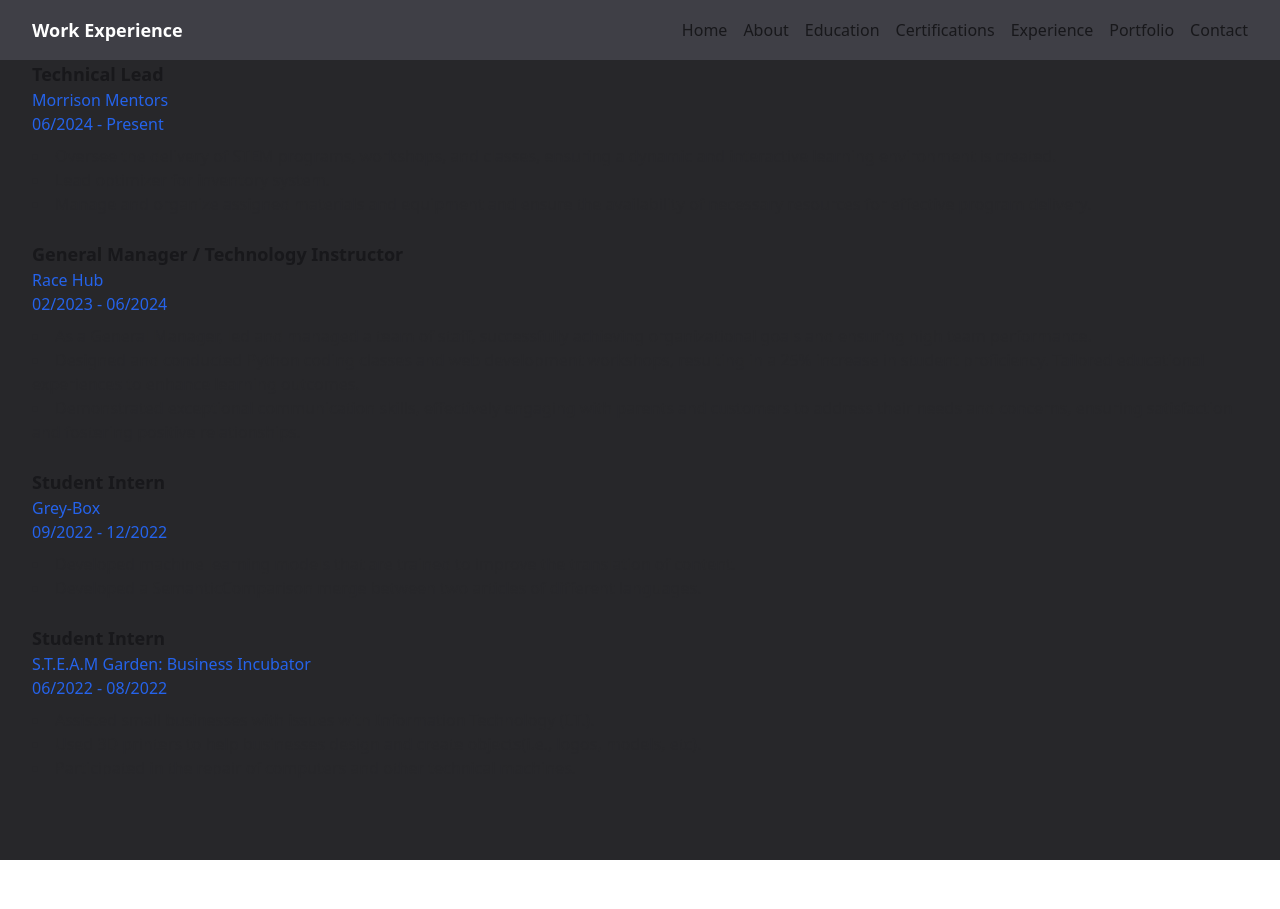
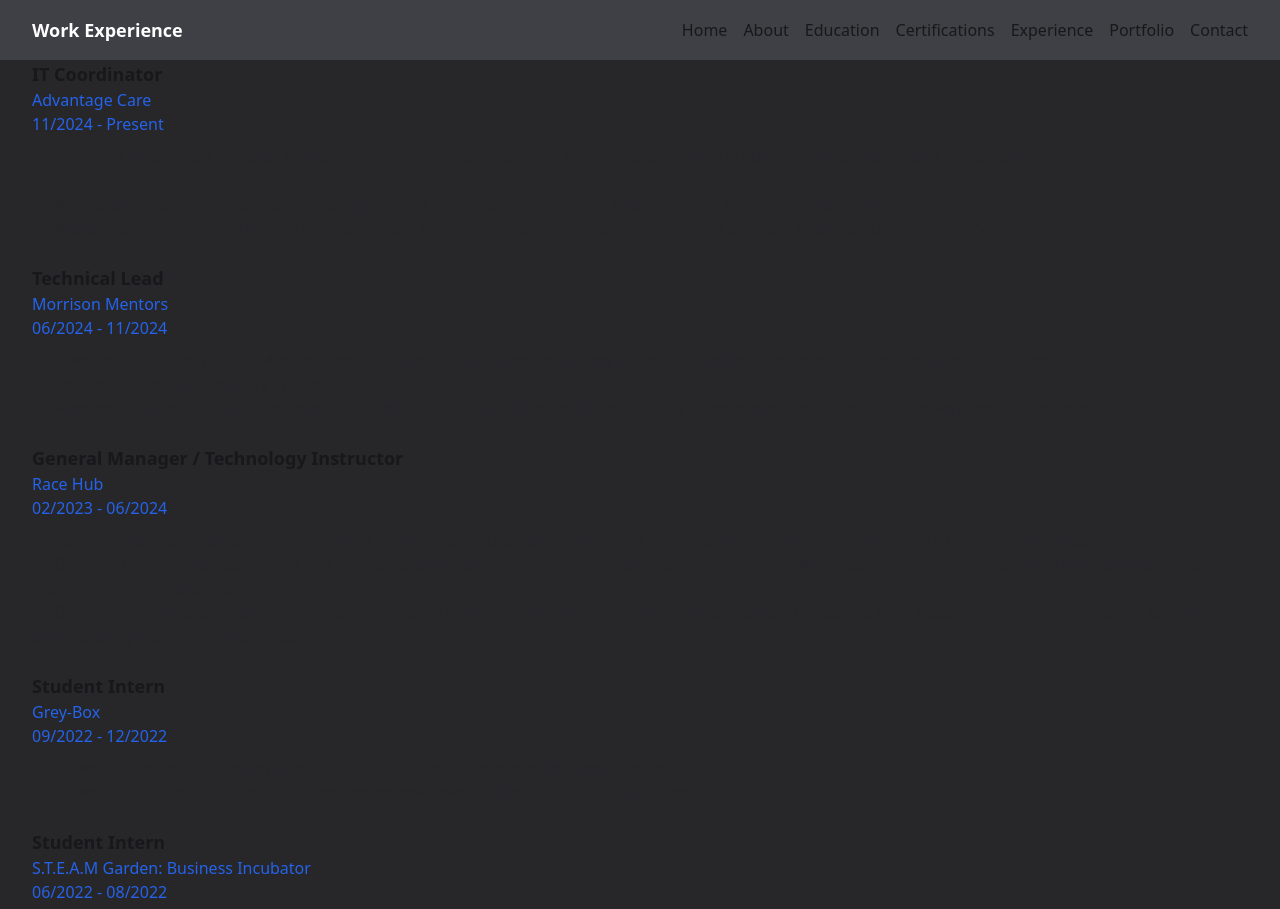
Before and after one commit to Jlabianca/Website, a website: page resume.html in a window 1280 px wide. Before the commit the page ends 860 px from the top, so only its background shows below. Drawn offline with nearby package versions, Linux system fonts and the light colour scheme.

Commit message:
Updated Resume Page

```diff
--- a/resume.html
+++ b/resume.html
@@ -42,9 +42,19 @@
 </nav>
 <div class="bg-zinc-800 text-white min-h-screen flex flex-col px-4 sm:px-6 lg:px-8">
     <div class="mb-6">
+      <h3 class="text-lg font-bold text-zinc-900 dark:text-zinc-100">IT Coordinator</h3>
+      <p class="text-blue-600">Advantage Care</p>
+      <p class="text-blue-600 mb-2">11/2024 - Present</p>
+      <ul class="list-disc list-inside text-zinc-800 dark:text-zinc-300">
+          <li>Operates a help desk to assist end users in using the hardware and software systems installed around the agency and manages the repair of computer equipment.</li>
+          <li>Moves, changes and installs computer equipment and installs software to ensure proper setup and operation.</li>
+          <li>Manage computer inventoryand enforce polices regarding microcomputer hardware and software usage around the agency.</li>
+      </ul>
+    </div>
+    <div class="mb-6">
           <h3 class="text-lg font-bold text-zinc-900 dark:text-zinc-100">Technical Lead</h3>
           <p class="text-blue-600">Morrison Mentors</p>
-          <p class="text-blue-600 mb-2">06/2024 - Present</p>
+          <p class="text-blue-600 mb-2">06/2024 - 11/2024</p>
           <ul class="list-disc list-inside text-zinc-800 dark:text-zinc-300">
               <li>Oversee the delivery of STEM programs, workshops, and classes, ensuring a dynamic and interactive learning environment is created.</li>
               <li>Lead optimizer for inventory system.</li>
```
